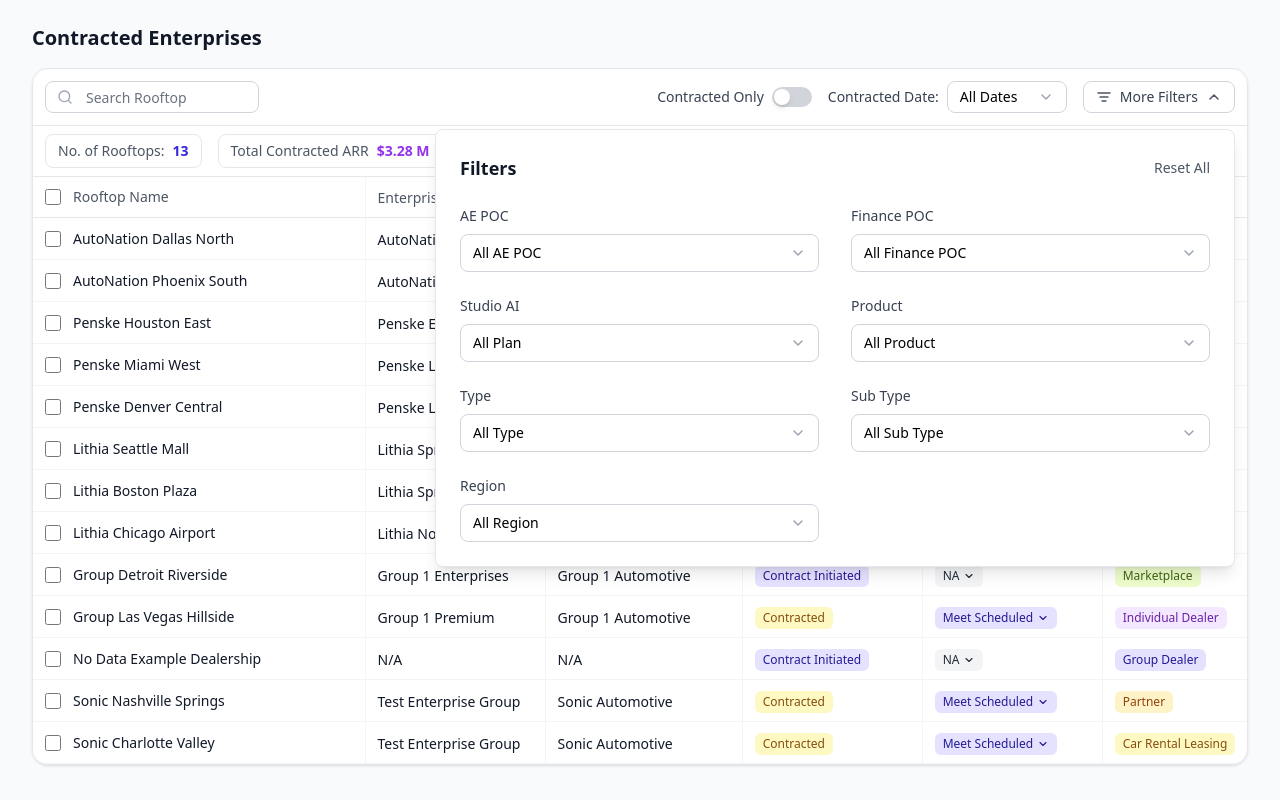
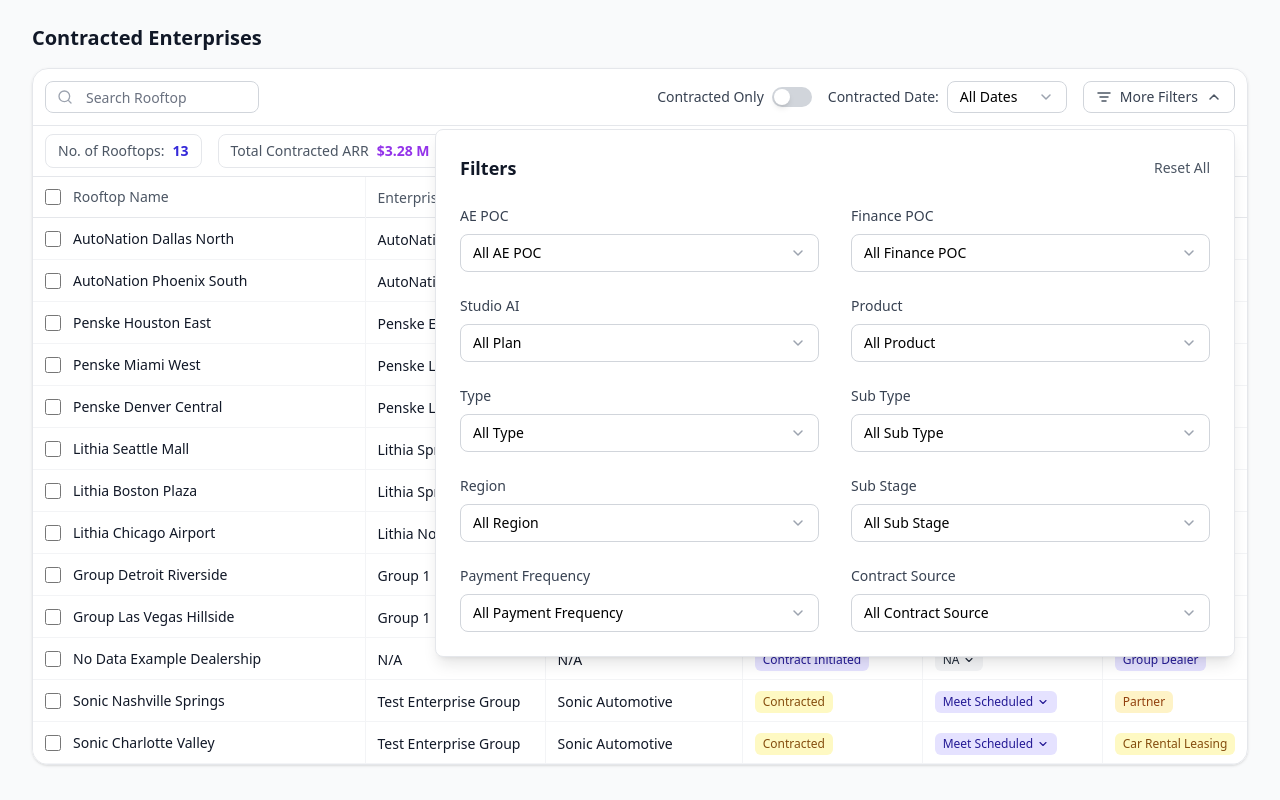
Before and after one commit to spyne-analytics/contracted-enterprises, a Next.js app: page / in a window 1280 px wide. Both pictures are taken after a click on the button "More Filters". Built offline with nearby package versions, Linux system fonts and the light colour scheme.

Commit message:
productcolumn-edit commit# Please enter the commit message for your changes. Lines starting

```diff
--- a/components/Common-rooftops-table/rooftops-table-filters.tsx
+++ b/components/Common-rooftops-table/rooftops-table-filters.tsx
@@ -9,6 +9,9 @@
   product: string
   type: string
   subType: string
+  subStage: string
+  paymentFrequency: string
+  contractSource: string
   region: string
   contractedOnly: boolean
   contractedDate: {
@@ -44,6 +47,9 @@
     product: ["All Product", "Studio AI", "Converse AI"],
     type: ["All Type", "Franchise dealer", "Independent Dealer"],
     subType: ["All Sub Type", "Franchise dealer", "Independent Dealer"],
+    subStage: ["All Sub Stage", "Meet Scheduled", "Contract Sent", "Contract Signed", "Onboarding", "Drop-Off"],
+    paymentFrequency: ["All Payment Frequency", "Monthly", "Quarterly", "Yearly", "One-time"],
+    contractSource: ["All Contract Source", "Dealhub", "Exception"],
     region: ["All Region", "AMER", "AMEA", "APAC", "EMEA", "LATAM"]
   }
 
@@ -81,6 +87,9 @@
       product: "All Product",
       type: "All Type",
       subType: "All Sub Type",
+      subStage: "All Sub Stage",
+      paymentFrequency: "All Payment Frequency",
+      contractSource: "All Contract Source",
       region: "All Region",
       contractedOnly: false,
       contractedDate: {
@@ -533,6 +542,93 @@
                 )}
               </div>
             </div>
+
+            {/* Sub Stage Filter */}
+            <div>
+              <label className="block text-sm font-medium text-gray-700 mb-2">Sub Stage</label>
+              <div className="relative">
+                <button
+                  onClick={() => setActiveDropdown(activeDropdown === 'subStage' ? null : 'subStage')}
+                  className="w-full flex items-center justify-between px-3 py-2 border border-gray-300 rounded-lg text-sm bg-white hover:bg-gray-50"
+                >
+                  <span>{filterValues.subStage}</span>
+                  <svg width="16" height="16" viewBox="0 0 16 16" fill="none" className={`text-gray-400 transition-transform ${activeDropdown === 'subStage' ? 'rotate-180' : ''}`}>
+                    <path d="M4 6L8 10L12 6" stroke="currentColor" strokeWidth="1.5" strokeLinecap="round" strokeLinejoin="round"/>
+                  </svg>
+                </button>
+                {activeDropdown === 'subStage' && (
+                  <div className="absolute top-full left-0 right-0 mt-1 bg-white border border-gray-300 rounded-lg shadow-lg z-10">
+                    {filterOptions.subStage.map((option) => (
+                      <button
+                        key={option}
+                        onClick={() => handleFilterChange('subStage', option)}
+                        className="w-full px-3 py-2 text-left text-sm hover:bg-gray-50 first:rounded-t-lg last:rounded-b-lg"
+                      >
+                        {option}
+                      </button>
+                    ))}
+                  </div>
+                )}
+              </div>
+            </div>
+
+            {/* Payment Frequency Filter */}
+            <div>
+              <label className="block text-sm font-medium text-gray-700 mb-2">Payment Frequency</label>
+              <div className="relative">
+                <button
+                  onClick={() => setActiveDropdown(activeDropdown === 'paymentFrequency' ? null : 'paymentFrequency')}
+                  className="w-full flex items-center justify-between px-3 py-2 border border-gray-300 rounded-lg text-sm bg-white hover:bg-gray-50"
+                >
+                  <span>{filterValues.paymentFrequency}</span>
+                  <svg width="16" height="16" viewBox="0 0 16 16" fill="none" className={`text-gray-400 transition-transform ${activeDropdown === 'paymentFrequency' ? 'rotate-180' : ''}`}>
+                    <path d="M4 6L8 10L12 6" stroke="currentColor" strokeWidth="1.5" strokeLinecap="round" strokeLinejoin="round"/>
+                  </svg>
+                </button>
+                {activeDropdown === 'paymentFrequency' && (
+                  <div className="absolute top-full left-0 right-0 mt-1 bg-white border border-gray-300 rounded-lg shadow-lg z-10">
+                    {filterOptions.paymentFrequency.map((option) => (
+                      <button
+                        key={option}
+                        onClick={() => handleFilterChange('paymentFrequency', option)}
+                        className="w-full px-3 py-2 text-left text-sm hover:bg-gray-50 first:rounded-t-lg last:rounded-b-lg"
+                      >
+                        {option}
+                      </button>
+                    ))}
+                  </div>
+                )}
+              </div>
+            </div>
+
+            {/* Contract Source Filter */}
+            <div>
+              <label className="block text-sm font-medium text-gray-700 mb-2">Contract Source</label>
+              <div className="relative">
+                <button
+                  onClick={() => setActiveDropdown(activeDropdown === 'contractSource' ? null : 'contractSource')}
+                  className="w-full flex items-center justify-between px-3 py-2 border border-gray-300 rounded-lg text-sm bg-white hover:bg-gray-50"
+                >
+                  <span>{filterValues.contractSource}</span>
+                  <svg width="16" height="16" viewBox="0 0 16 16" fill="none" className={`text-gray-400 transition-transform ${activeDropdown === 'contractSource' ? 'rotate-180' : ''}`}>
+                    <path d="M4 6L8 10L12 6" stroke="currentColor" strokeWidth="1.5" strokeLinecap="round" strokeLinejoin="round"/>
+                  </svg>
+                </button>
+                {activeDropdown === 'contractSource' && (
+                  <div className="absolute top-full left-0 right-0 mt-1 bg-white border border-gray-300 rounded-lg shadow-lg z-10">
+                    {filterOptions.contractSource.map((option) => (
+                      <button
+                        key={option}
+                        onClick={() => handleFilterChange('contractSource', option)}
+                        className="w-full px-3 py-2 text-left text-sm hover:bg-gray-50 first:rounded-t-lg last:rounded-b-lg"
+                      >
+                        {option}
+                      </button>
+                    ))}
+                  </div>
+                )}
+              </div>
+            </div>
           </div>
         </div>
       )}
--- a/components/Common-rooftops-table/rooftops-table-header.tsx
+++ b/components/Common-rooftops-table/rooftops-table-header.tsx
@@ -70,7 +70,7 @@
         <HeaderCell field="subStage" className="min-w-[180px]">Sub Stage</HeaderCell>
         <HeaderCell field="type" className="min-w-[180px]">Type</HeaderCell>
         <HeaderCell field="subType" className="min-w-[180px]">Subtype</HeaderCell>
-        <HeaderCell field="products" className="min-w-[180px]">Product</HeaderCell>
+        <HeaderCell field="products" className="min-w-[180px]">Converse AI</HeaderCell>
         <HeaderCell field="plan" className="min-w-[180px]">Studio AI</HeaderCell>
         <HeaderCell field="region" className="min-w-[130px]">Region</HeaderCell>
         <HeaderCell field="country" className="min-w-[180px]">Country</HeaderCell>
--- a/components/Common-rooftops-table/rooftops-table-row.tsx
+++ b/components/Common-rooftops-table/rooftops-table-row.tsx
@@ -1183,17 +1183,14 @@
         </span>
       </td>
 
-      {/* Product */}
+      {/* Converse AI */}
       <td className="px-3 py-2 border-r border-gray-100 h-9 min-w-[180px]">
         <div className="flex items-center gap-1">
-          {data.products.map((product, index) => (
-            <span
-              key={index}
-              className={`inline-flex px-2 py-1 text-xs font-medium rounded-md h-[22px] items-center whitespace-nowrap ${getProductBadgeStyles(product)}`}
-            >
-              {product}
-            </span>
-          ))}
+          <span
+            className={`inline-flex px-2 py-1 text-xs font-medium rounded-md h-[22px] items-center whitespace-nowrap ${getProductBadgeStyles("Converse AI")}`}
+          >
+            Converse AI
+          </span>
         </div>
       </td>
 
@@ -1288,16 +1285,6 @@
             </span>
           ))}
         </div>
-      </td>
-
-      {/* Contracted Rooftops */}
-      <td className="px-3 py-2 border-r border-gray-100 h-9 w-max whitespace-nowrap">
-        <span className="text-sm text-gray-900">{data.contractedRooftops === "-" ? "-" : typeof data.contractedRooftops === 'number' ? data.contractedRooftops.toLocaleString() : data.contractedRooftops}</span>
-      </td>
-
-      {/* Potential Rooftops */}
-      <td className="px-3 py-2 border-r border-gray-100 h-9 w-max whitespace-nowrap">
-        <span className="text-sm text-gray-900">{data.potentialRooftops === "-" ? "-" : typeof data.potentialRooftops === 'number' ? data.potentialRooftops.toLocaleString() : data.potentialRooftops}</span>
       </td>
 
       {/* Payment Frequency */}
--- a/components/Common-rooftops-table/rooftops-table.tsx
+++ b/components/Common-rooftops-table/rooftops-table.tsx
@@ -10,6 +10,9 @@
   product: string
   type: string
   subType: string
+  subStage: string
+  paymentFrequency: string
+  contractSource: string
   region: string
   contractedOnly: boolean
   contractedDate: {
@@ -155,7 +158,6 @@
   contractLink?: string
   contractedDate: string
   contractPeriod: string
-  contractLink?: string
   sla: {
     status: "On Track" | "Breached"
     daysBreached?: number
@@ -310,6 +312,9 @@
     product: "All Product",
     type: "All Type",
     subType: "All Sub Type",
+    subStage: "All Sub Stage",
+    paymentFrequency: "All Payment Frequency",
+    contractSource: "All Contract Source",
     region: "All Region",
     contractedOnly: false,
     contractedDate: {
@@ -717,6 +722,9 @@
       const matchesProduct = filterValues.product === "All Product" || item.products.includes(filterValues.product)
       const matchesType = filterValues.type === "All Type" || item.type === filterValues.type
       const matchesSubType = filterValues.subType === "All Sub Type" || item.subType === filterValues.subType
+      const matchesSubStage = filterValues.subStage === "All Sub Stage" || item.subStage === filterValues.subStage
+      const matchesPaymentFrequency = filterValues.paymentFrequency === "All Payment Frequency" || item.paymentsFrequency === filterValues.paymentFrequency
+      const matchesContractSource = filterValues.contractSource === "All Contract Source" || item.contractSource === filterValues.contractSource
       const matchesRegion = filterValues.region === "All Region" || item.region === filterValues.region
 
       // Quick filter: Contracted Only
@@ -738,7 +746,8 @@
       })()
 
       return matchesSearch && matchesAccountExecutivePOC && matchesFinancePOC && matchesPlan &&
-             matchesProduct && matchesType && matchesSubType && matchesRegion && matchesContractedOnly && matchesContractedDate
+             matchesProduct && matchesType && matchesSubType && matchesSubStage && matchesPaymentFrequency &&
+             matchesContractSource && matchesRegion && matchesContractedOnly && matchesContractedDate
     })
 
     // Apply sorting
```
